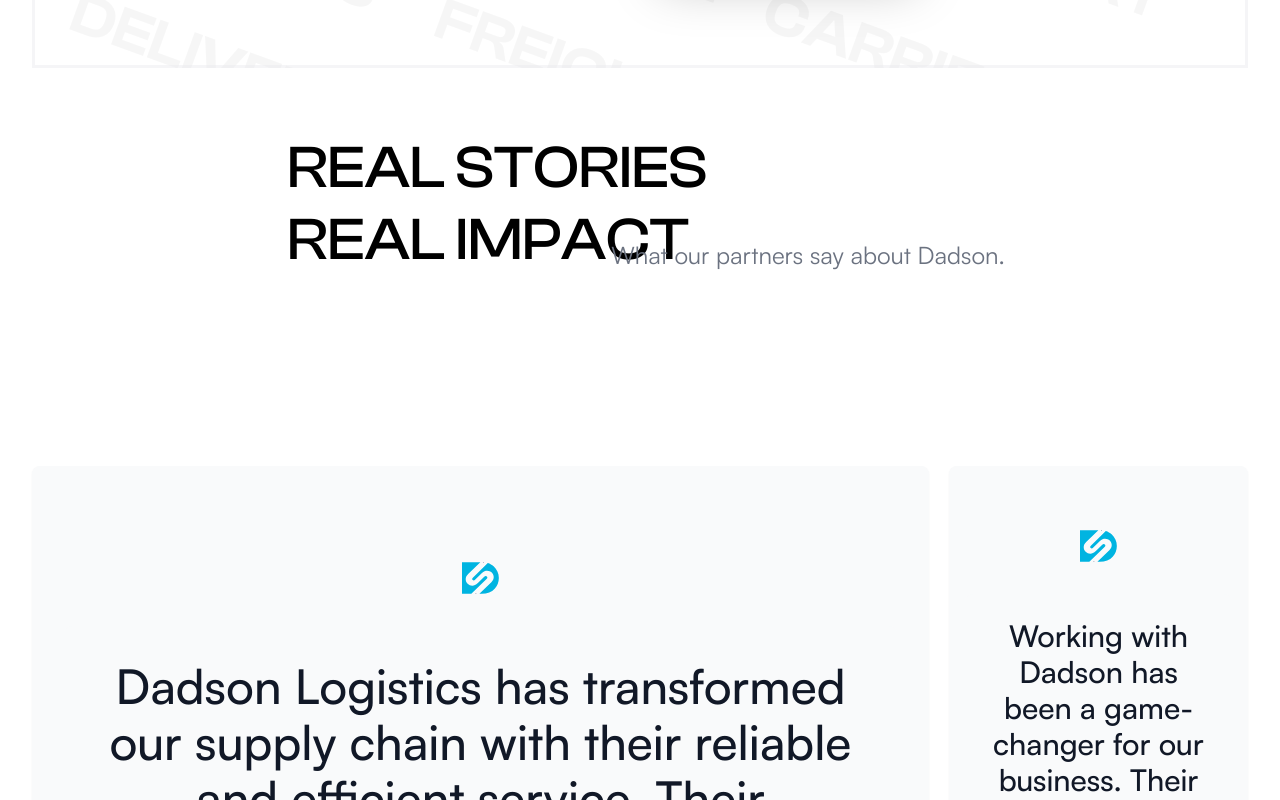
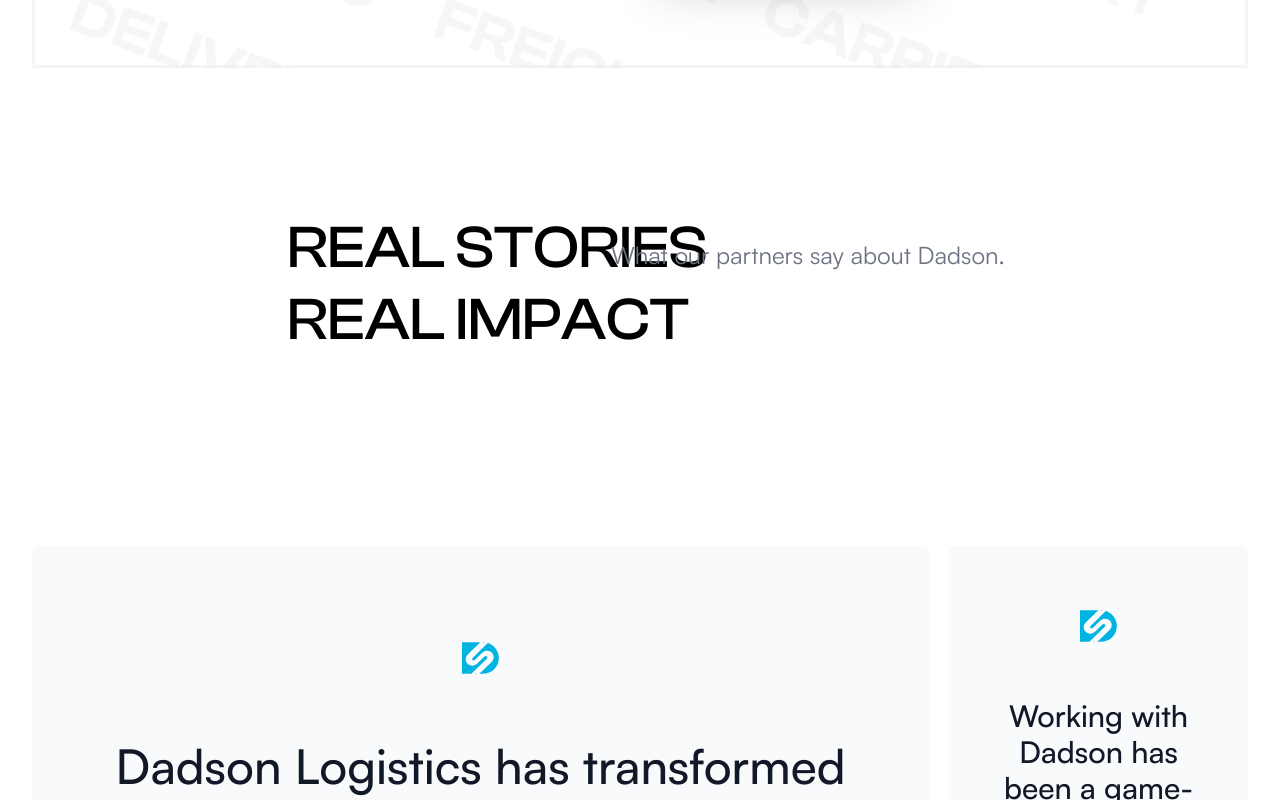
Before and after one commit to Beta-Factory-Dataworks-APAC/dadson-website, a Next.js app: page / in a window 1280 px wide. Shown: the part 6200-7000 px from the top of the page. Built offline with nearby package versions, Linux system fonts and the light colour scheme; a web font is replaced by a local one.

Commit message:
Reduce section paddings at ultra-high resolutions to optimize vertical space

```diff
--- a/src/components/home/CoreServices.tsx
+++ b/src/components/home/CoreServices.tsx
@@ -313,7 +313,7 @@
   };
 
   return (
-    <section ref={sectionRef} className="w-full py-24 md:py-36 bg-white relative overflow-hidden">
+    <section ref={sectionRef} className="w-full py-24 md:py-36 2xl:py-28 3xl:py-24 4xl:py-20 bg-white relative overflow-hidden">
       {/* Text-based background */}
       <TextBackground />
 
--- a/src/components/home/MetricsSection.tsx
+++ b/src/components/home/MetricsSection.tsx
@@ -223,7 +223,7 @@
   const isMobile = typeof window !== 'undefined' ? window.innerWidth < 768 : false;
 
   return (
-    <section className="w-full py-20 px-6 overflow-hidden bg-white">
+    <section className="w-full py-20 2xl:py-16 3xl:py-14 4xl:py-12 px-6 overflow-hidden bg-white">
       <div className="max-w-7xl mx-auto">
         {/* Section heading */}
         <motion.h2
--- a/src/components/home/ShippersCarriersSection.tsx
+++ b/src/components/home/ShippersCarriersSection.tsx
@@ -72,7 +72,7 @@
   ];
 
   return (
-    <section className="w-full py-[30px] xs:py-[35px] sm:py-[40px] md:py-[50px] lg:py-[60px] bg-white overflow-hidden">
+    <section className="w-full py-[30px] xs:py-[35px] sm:py-[40px] md:py-[50px] lg:py-[60px] 2xl:py-[50px] 3xl:py-[45px] 4xl:py-[40px] bg-white overflow-hidden">
       {/* Section Headers */}
       <div className="w-full text-center mb-[30px] xs:mb-[35px] sm:mb-[40px] md:mb-[50px]">
         <p className="text-gray-500 text-[12px] xs:text-[13px] sm:text-[14px] md:text-[15px] font-medium font-clash uppercase tracking-[3px] xs:tracking-[4px] sm:tracking-[6px] md:tracking-[8px] mb-2 sm:mb-3">
--- a/src/components/testimonials/Testimonial.tsx
+++ b/src/components/testimonials/Testimonial.tsx
@@ -39,7 +39,7 @@
 
 const Testimonial = ({ testimonials = defaultTestimonialData }: TestimonialProps) => {
   return (
-    <section id="testimonials" className="w-full relative min-h-screen">
+    <section id="testimonials" className="w-full relative min-h-screen 2xl:min-h-fit py-12 md:py-20 2xl:py-16 3xl:py-14 4xl:py-12">
       {/* Mobile Header */}
       <div className="md:hidden px-5 mb-8 ml-[20%]">
         <motion.div
```
